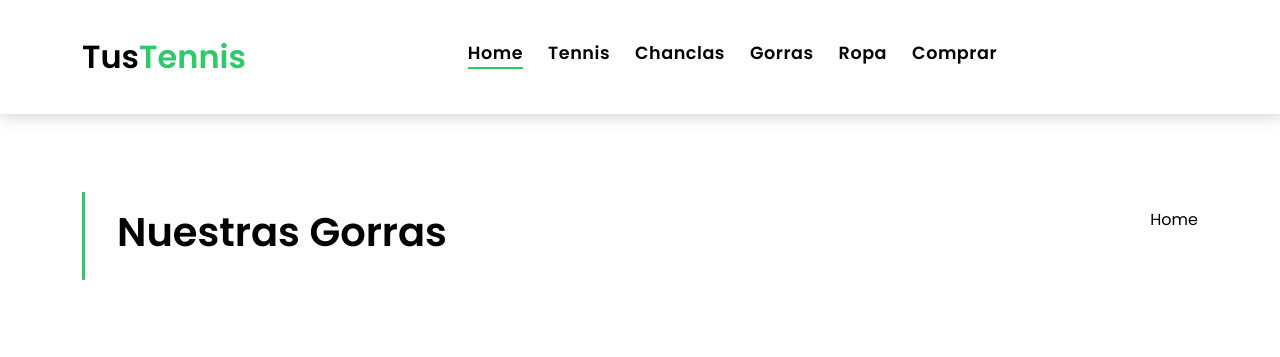
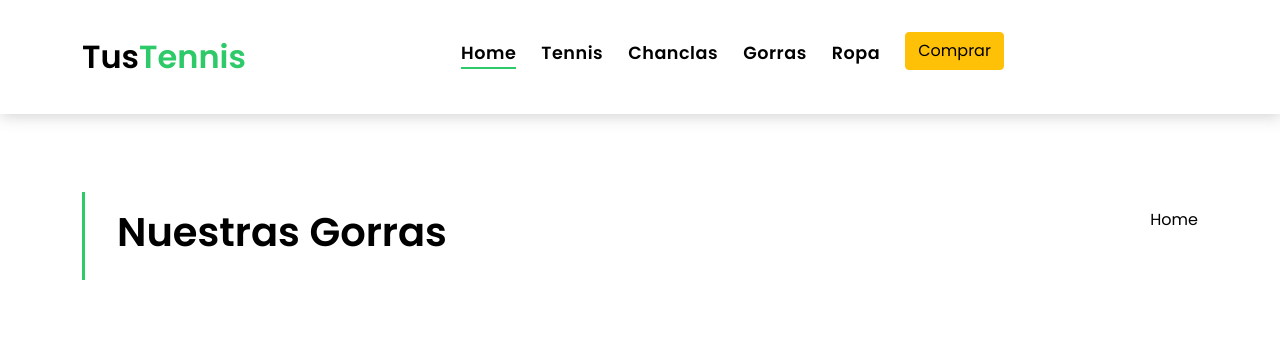
Before and after one commit to hugrodnov/Shoe_Store, a Flask app: page /gorras in a window 1280 px wide. Shown: the top 357 px of the page. Run offline with Flask 2, Linux system fonts and the light colour scheme; data comes from the database, SQL or seed files in the repository; some libraries are stand-ins or nearby versions.

Commit message:
Changed to comprar button

```diff
--- a/templates/header.html
+++ b/templates/header.html
@@ -71,7 +71,7 @@
 
 
           <li class="nav-item">
-            <a class="nav-link" href="https://wa.me/+529831439817">Comprar</a>
+            <a class="btn btn-warning" href="https://wa.me/+529831439817">Comprar</a>
           </li>
         </ul>
       </div>
```
